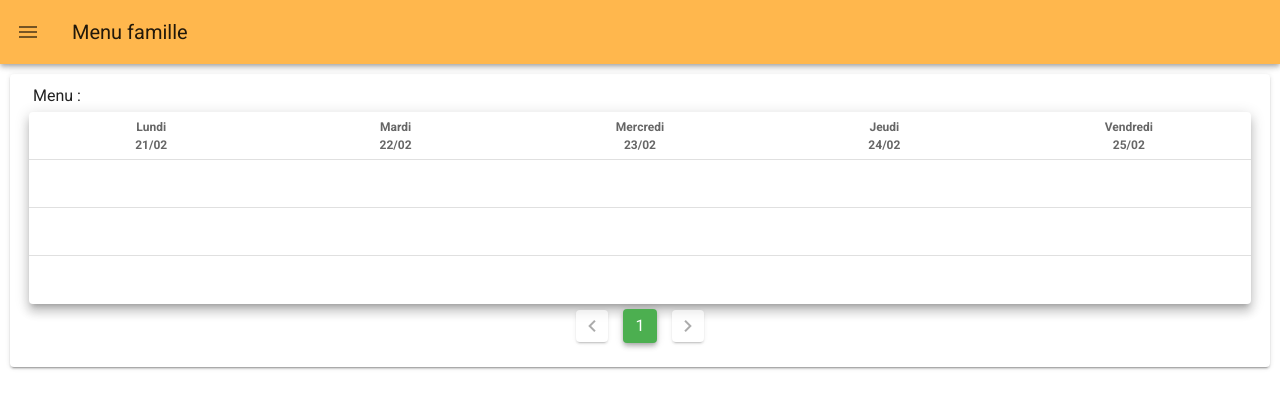
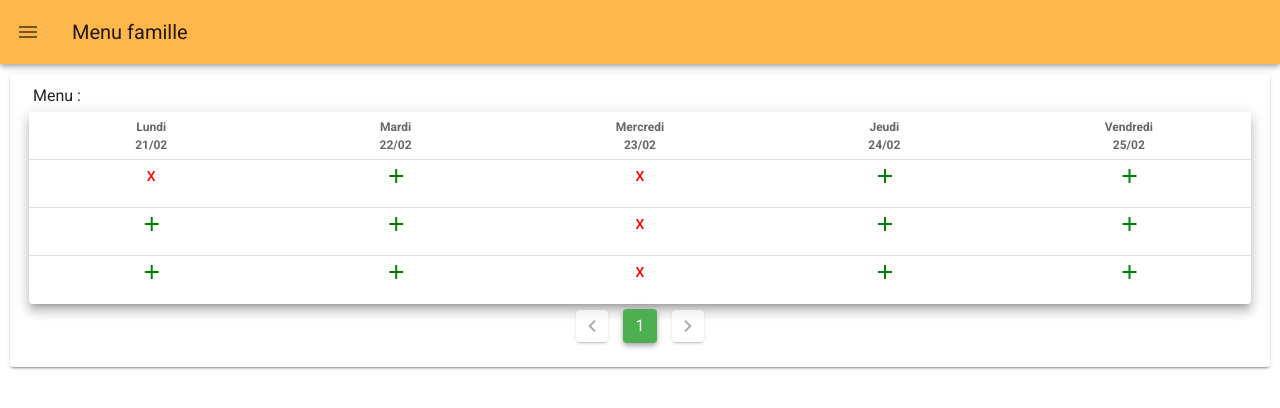
Before and after one commit to dorineT/MDL-MenuFamille, a Vue app in the folder front/menufamille/: page /menuSuggestion in a window 1280 px wide. Shown: the top 408 px of the page. Built offline with nearby package versions, Linux system fonts and the light colour scheme.

Commit message:
add icons + in calendar

```diff
--- a/front/menufamille/src/components/EmptyCalendar.vue
+++ b/front/menufamille/src/components/EmptyCalendar.vue
@@ -29,7 +29,8 @@
             <tr>
               <td class="tdplat" v-for="(item,i) in platsMatin" :key="i+'matin'">
                 <v-btn text @click="goToRecette(item,'matin')">
-                    <p v-if="item.Plat!=='/'">{{ item.Plat }} </p>
+                    <p v-if="item.Plat === ''" style="color: green"><v-icon>mdi-plus</v-icon></p>
+                    <p v-else-if="item.Plat !=='/'">{{ item.Plat }} </p>
                     <p v-else style="color: red">X</p>
                   </v-btn>
                 <p v-if="item.NbPers!==null">{{item.NbPers}} personnes</p>
@@ -38,7 +39,8 @@
             <tr>
               <td class="tdplat" v-for="(item,i) in platsMidi" :key="i+'midi'">
                 <v-btn text @click="goToRecette(item,'midi')">
-                    <p v-if="item.Plat!=='/'">{{ item.Plat }} </p>
+                    <p v-if="item.Plat === ''" style="color: green"><v-icon>mdi-plus</v-icon></p>
+                    <p v-else-if="item.Plat!=='/'">{{ item.Plat }} </p>
                     <p v-else style="color: red">X</p>
                 </v-btn>
                 <p v-if="item.NbPers!==null">{{item.NbPers}} personnes</p>
@@ -47,7 +49,8 @@
             <tr>
               <td class="tdplat" v-for="(item,i) in platsSoir" :key="i+'soir'">
                 <v-btn  text @click="goToRecette(item,'soir')">
-                  <p v-if="item.Plat!=='/'">{{ item.Plat }} </p>
+                  <p v-if="item.Plat === ''" style="color: green"><v-icon>mdi-plus</v-icon></p>
+                  <p v-else-if="item.Plat!=='/'">{{ item.Plat }} </p>
                   <p v-else style="color: red">X</p>
                 </v-btn>
                 <p v-if="item.NbPers!==null">{{item.NbPers }} personnes </p>
@@ -82,7 +85,7 @@ export default {
               id:10,
               jour: 'Lundi',
               date: '21/02',
-              Matin: '',
+              Matin: '/',
               MatinNbPers:null,
               Midi: '',
               MidiNbPers: null,
@@ -104,11 +107,11 @@ export default {
               id:12,
               jour: 'Mercredi',
               date: '23/02',
-              Matin: '',
+              Matin: '/',
               MatinNbPers:null,
-              Midi: '',
+              Midi: '/',
               MidiNbPers: null,
-              Soir: '',
+              Soir: '/',
               SoirNbPers: null,
             },
             {
@@ -233,7 +236,7 @@ export default {
         this.fillPlat(this.items,iStart,iEnd)
       },
 
-      /// UPDATE CALENDRIER ////
+      /// UPDATE CALENDRIER  à corriger////
 
       updateMenuJour(menuJour, periode){
         console.log(menuJour)
```
